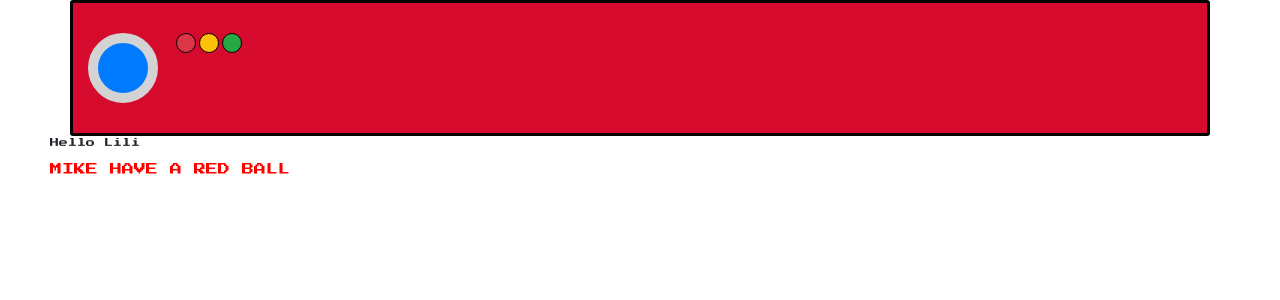
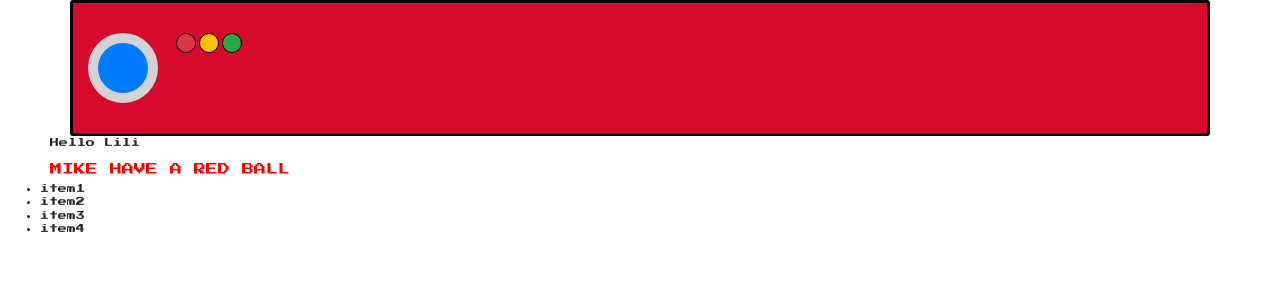
Before and after one commit to mswidzinska/vokedex-Complete, a Vue app: page /#/ in a window 1280 px wide. Shown: the top 300 px of the page. Built offline with nearby package versions, Linux system fonts and the light colour scheme.

Commit message:
list rendering

```diff
--- a/src/views/Home.vue
+++ b/src/views/Home.vue
@@ -17,6 +17,13 @@
       <h3 v-else-if="yellow" class="yellow">Caren have a yellow ball</h3>
       <h3 v-else>Phil have no ball</h3>
     </div>
+    <div>
+      <ul>
+        <li v-for="item in items" :key="item.index">
+          {{item}}
+        </li>
+      </ul>
+    </div>
   </div>
 </template>
 
@@ -29,6 +36,7 @@
       red: true,
       green: false,
       yellow: false,
+      items:["item1", "item2", "item3", "item4"]
     };
   },
 };
```
